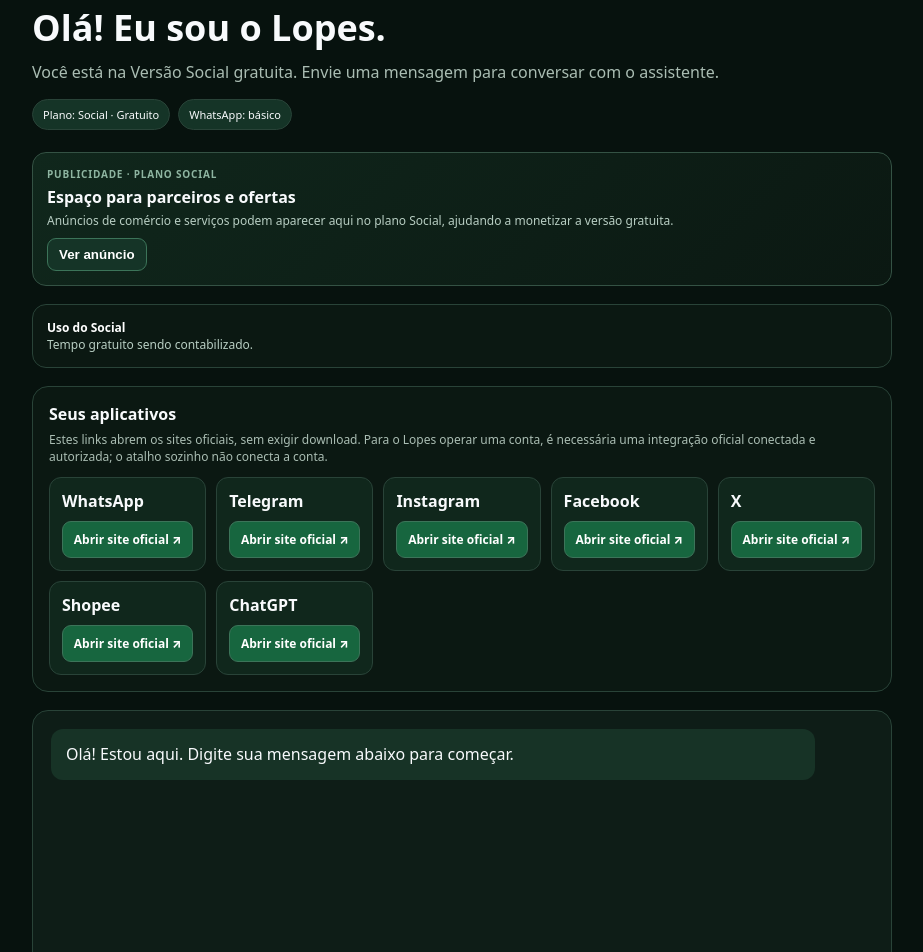
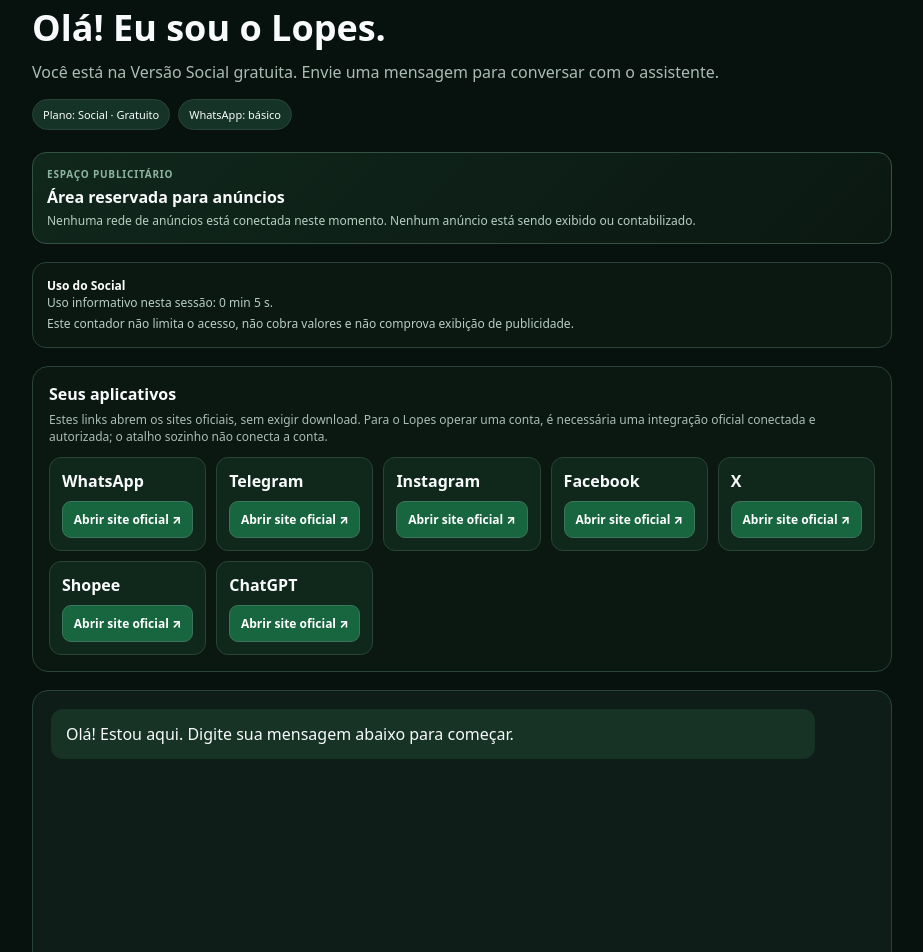
Before and after one commit to lopessamuca344-hue/lopes-responde-pro-2, a website: page index.html in a window 1280 px wide. Shown: the part 884-1836 px from the top of the page, without its empty margins (178-1101 px from the left). Drawn offline with Linux system fonts and the light colour scheme.

Commit message:
Remover bloqueio e simulação de anúncios; deixar contador apenas informativo

```diff
--- a/index.html
+++ b/index.html
@@ -148,13 +148,12 @@
     <header class="topbar"><div class="topbrand">LOPES RESPONDE PRO</div><div class="user-name" id="userName"></div></header>
     <main class="wrap">
       <div class="welcome"><h1 id="welcomeTitle">Olá! Eu sou o Lopes.</h1><p>Você está na Versão Social gratuita. Envie uma mensagem para conversar com o assistente.</p><div style="display:flex;gap:8px;flex-wrap:wrap;margin:14px 0"><span style="padding:7px 10px;border-radius:999px;background:#153427;border:1px solid var(--line);font-size:11px">Plano: Social · Gratuito</span><span style="padding:7px 10px;border-radius:999px;background:#153427;border:1px solid var(--line);font-size:11px">WhatsApp: básico</span></div></div>
-      <section id="socialAd" class="ad-slot" aria-label="Publicidade">
-        <div class="ad-label">Publicidade · Plano Social</div>
-        <div class="ad-title">Espaço para parceiros e ofertas</div>
-        <div class="ad-text">Anúncios de comércio e serviços podem aparecer aqui no plano Social, ajudando a monetizar a versão gratuita.</div>
-        <button class="ad-action" type="button" onclick="alert('Espaço publicitário do Lopes Responde Pro.')">Ver anúncio</button>
+      <section id="socialAd" class="ad-slot" aria-label="Espaço publicitário">
+        <div class="ad-label">Espaço publicitário</div>
+        <div class="ad-title">Área reservada para anúncios</div>
+        <div class="ad-text">Nenhuma rede de anúncios está conectada neste momento. Nenhum anúncio está sendo exibido ou contabilizado.</div>
       </section>
-      <div class="usage-card" id="usageCard"><strong>Uso do Social</strong><div id="usageText">Tempo gratuito sendo contabilizado.</div><div class="gate" id="adGate">Para continuar usando esta função, assista à publicidade disponível. Depois da exibição, a função será liberada pelo período definido pelo sistema.</div><button class="usage-btn" id="watchAdButton" type="button" style="display:none">Assistir publicidade para liberar</button></div>
+      <div class="usage-card" id="usageCard"><strong>Uso do Social</strong><div id="usageText">Contador informativo deste aparelho.</div><div class="ad-text">Este contador não limita o acesso, não cobra valores e não comprova exibição de publicidade.</div></div>
       <section class="platform-panel" aria-label="Atalhos para aplicativos">
         <strong>Seus aplicativos</strong>
         <p style="font-size:12px;color:var(--muted);margin:6px 0">Estes links abrem os sites oficiais, sem exigir download. Para o Lopes operar uma conta, é necessária uma integração oficial conectada e autorizada; o atalho sozinho não conecta a conta.</p>
@@ -307,16 +306,15 @@ document.getElementById("profileButton").onclick=()=>{
 };
 
 const usageStartedAt=Date.now();
-let totalUsageSeconds=Number(localStorage.getItem("lopes_usage_seconds")||0);
-let adUnlockUntil=Number(localStorage.getItem("lopes_ad_unlock_until")||0);
-let adPhase=Math.min(3,Math.max(1,Number(localStorage.getItem("lopes_ad_phase")||1)));
-let phaseAdCount=Number(localStorage.getItem("lopes_phase_ad_count")||0);
-const AD_PHASES=[{seconds:10,requiredAds:5,requiredUsageSeconds:600},{seconds:30,requiredAds:5,requiredUsageSeconds:1800},{seconds:35,requiredAds:Infinity,requiredUsageSeconds:Infinity}];
-function getUsageTotal(){return totalUsageSeconds+Math.floor((Date.now()-usageStartedAt)/1000);}
-function qualifyAdPhase(total){const rule=AD_PHASES[adPhase-1];if(adPhase<3&&(phaseAdCount>=rule.requiredAds||total>=rule.requiredUsageSeconds)){adPhase++;phaseAdCount=0;localStorage.setItem("lopes_ad_phase",String(adPhase));localStorage.setItem("lopes_phase_ad_count","0");}}
-function updateUsage(){if(localStorage.getItem("lopes_plan")!=="social")return;const total=getUsageTotal();localStorage.setItem("lopes_usage_seconds",String(total));qualifyAdPhase(total);const m=Math.floor(total/60),s=total%60;const el=document.getElementById("usageText");if(el)el.textContent="Uso acumulado: "+m+" min "+s+" s · Fase de publicidade "+adPhase+" ("+AD_PHASES[adPhase-1].seconds+" s).";const gate=document.getElementById("adGate"),btn=document.getElementById("watchAdButton");const locked=total>=30&&Date.now()>adUnlockUntil;if(gate)gate.style.display=locked?"block":"none";if(btn){btn.style.display=locked?"inline-block":"none";if(!btn.disabled)btn.textContent="Assistir publicidade de "+AD_PHASES[adPhase-1].seconds+" segundos para liberar";}}
+const savedUsageSeconds=Math.max(0,Number(localStorage.getItem("lopes_usage_seconds")||0));
+function updateUsage(){
+  const total=savedUsageSeconds+Math.floor((Date.now()-usageStartedAt)/1000);
+  const m=Math.floor(total/60),s=total%60;
+  const el=document.getElementById("usageText");
+  if(el)el.textContent="Uso informativo nesta sessão: "+m+" min "+s+" s.";
+}
 setInterval(updateUsage,1000);
-document.getElementById("watchAdButton").onclick=()=>{const btn=document.getElementById("watchAdButton");const duration=AD_PHASES[adPhase-1].seconds;btn.disabled=true;btn.textContent="Publicidade em exibição · "+duration+" s...";setTimeout(()=>{phaseAdCount++;localStorage.setItem("lopes_phase_ad_count",String(phaseAdCount));adUnlockUntil=Date.now()+15*60*1000;localStorage.setItem("lopes_ad_unlock_until",String(adUnlockUntil));qualifyAdPhase(getUsageTotal());btn.disabled=false;updateUsage();},duration*1000);};
+updateUsage();
 const form=document.getElementById("chatForm"),input=document.getElementById("userInput"),messages=document.getElementById("messages"),button=document.getElementById("sendButton");
 function addMessage(text,kind){const el=document.createElement("div");el.className="bubble "+kind;el.textContent=text;messages.appendChild(el);messages.scrollTop=messages.scrollHeight;return el}
 form.addEventListener("submit",async(event)=>{
```
